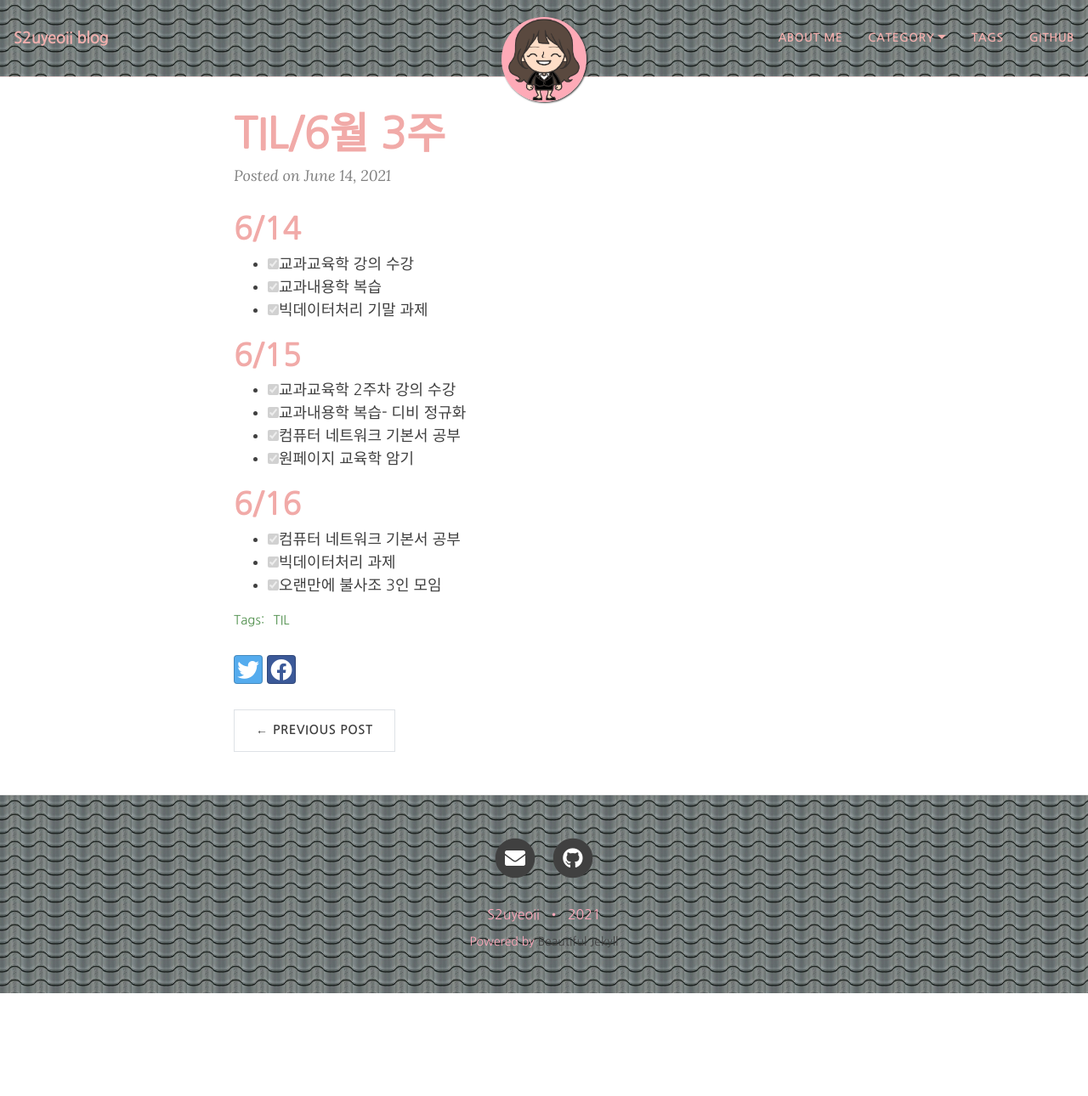
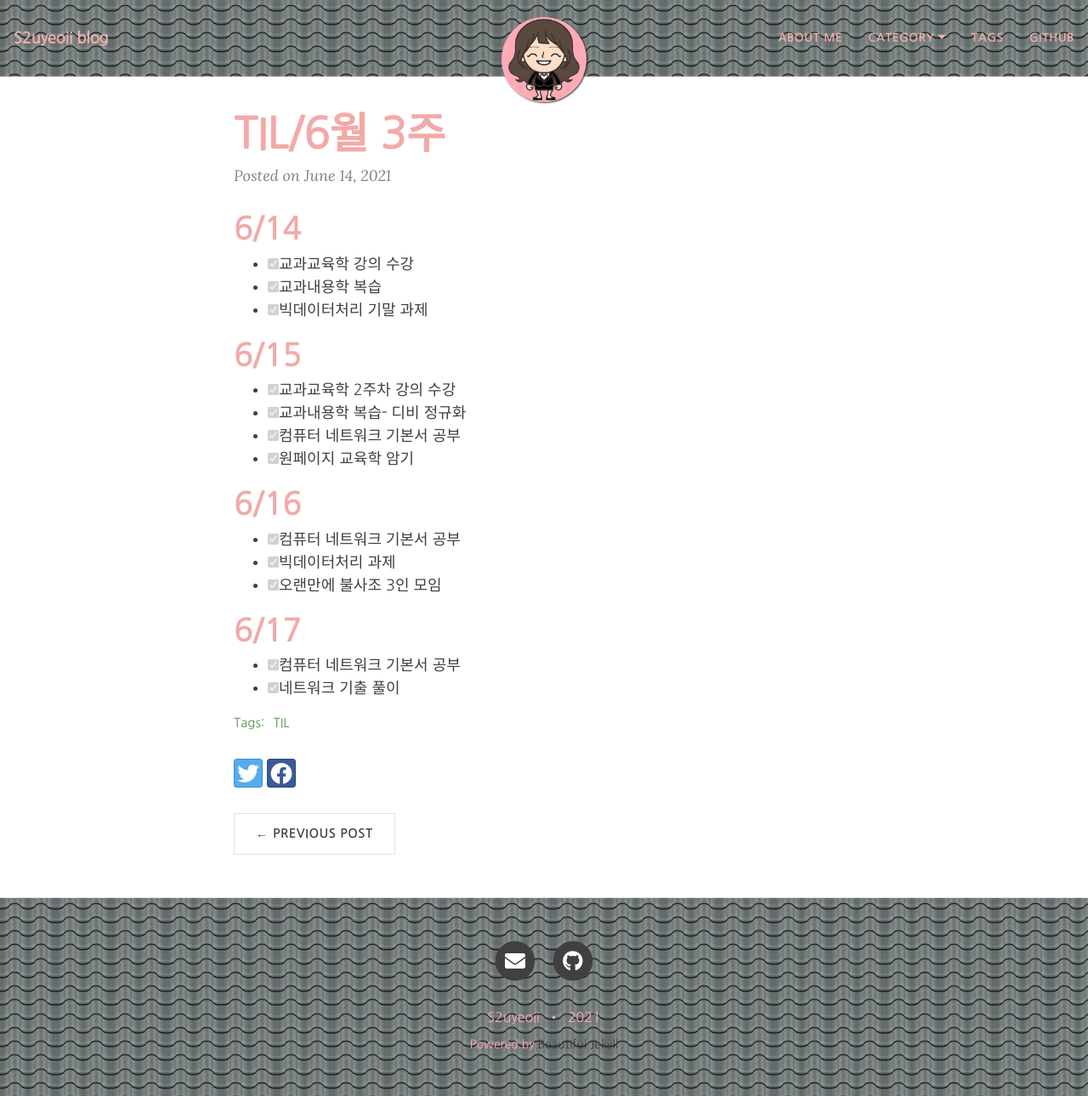
Before and after one commit to yeoneed/yeoneed.github.io, a Jekyll site: the page built from _posts/2021-06-14-6월 3주-TIL.md, in a window 1280 px wide and 1290 px high. Shown: the whole window at 85% size. Built offline with Jekyll 4.4.1, drawn with Linux system fonts in a browser that asks for light colours; nearby versions of some CDN libraries; some web fonts are replaced.

Commit message:
Update 2021-06-14-6월 3주-TIL.md

```diff
--- a/_posts/2021-06-14-6월 3주-TIL.md
+++ b/_posts/2021-06-14-6월 3주-TIL.md
@@ -23,3 +23,7 @@ category: [TIL]
 - [x] 컴퓨터 네트워크 기본서 공부
 - [x] 빅데이터처리 과제
 - [x] 오랜만에 불사조 3인 모임
+
+# 6/17
+- [x] 컴퓨터 네트워크 기본서 공부
+- [x] 네트워크 기출 풀이
```
